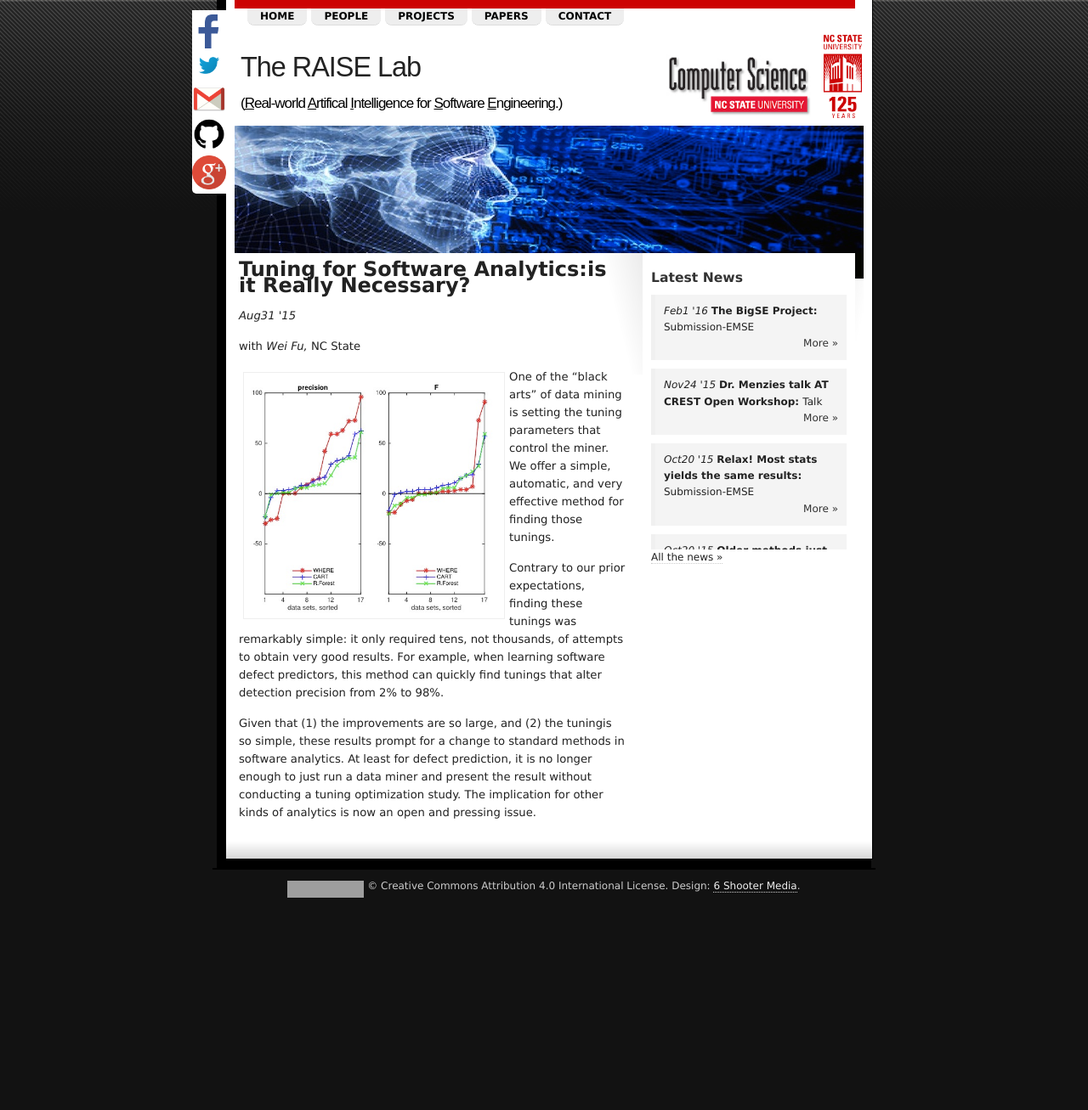
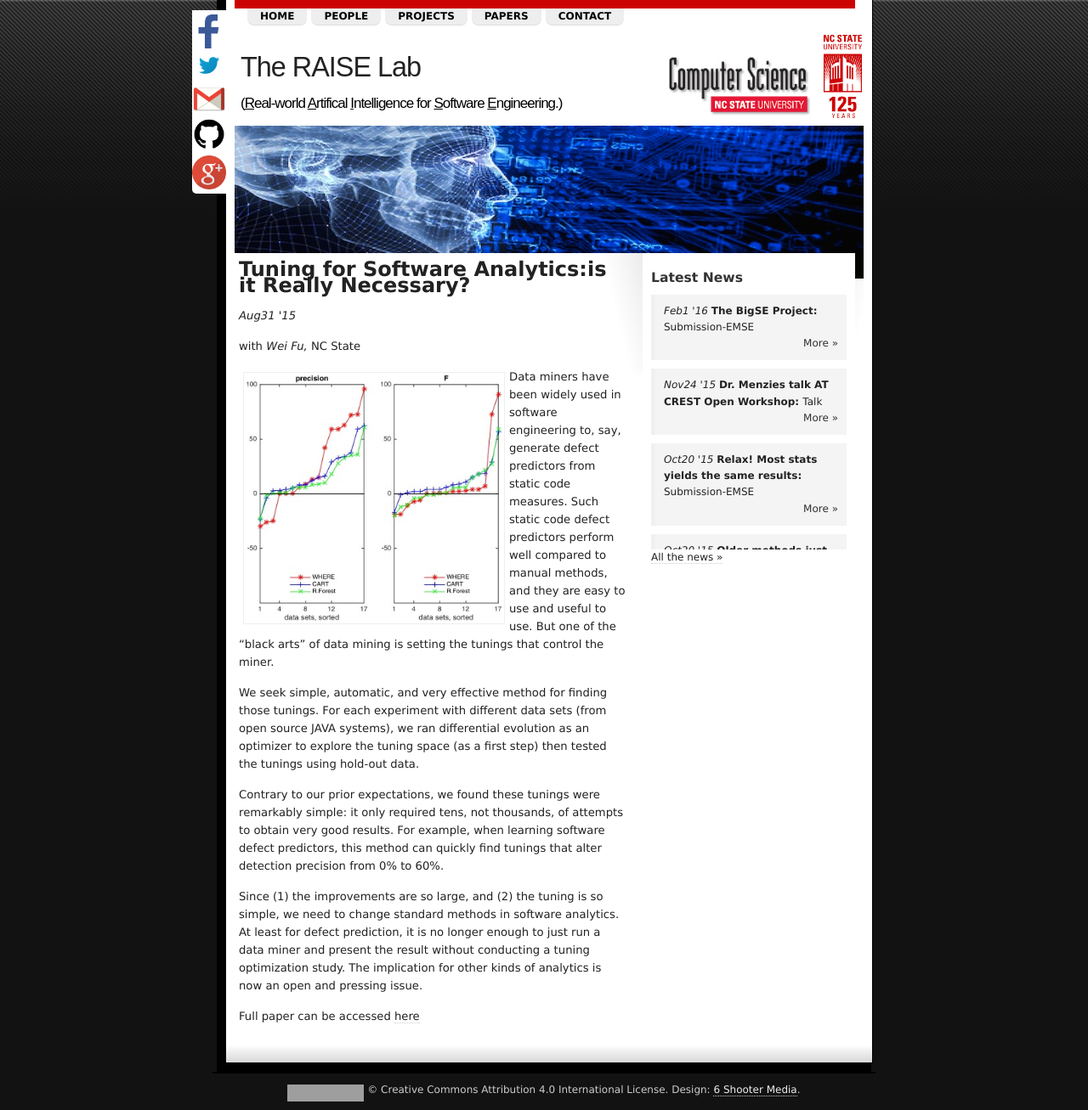
Before and after one commit to ai-se/ai-se.github.io, a Jekyll site: the page built from projects/_posts/2015-08-31-Tuning.md, in a window 1280 px wide. Shown: the whole page at 85% size. Built offline with Jekyll 4.4.1, drawn with Linux system fonts in a browser that asks for light colours; Markdown is read by kramdown in place of the engine named in the settings; comment, search, counter and statistics services are not loaded; before the commit the page ends 1067 px from its top, so only the background shows below that; grey boxes are pictures that could not be loaded.

Commit message:
tune learner

```diff
--- a/projects/_posts/2015-08-31-Tuning.md
+++ b/projects/_posts/2015-08-31-Tuning.md
@@ -10,22 +10,12 @@ with _Wei Fu,_ NC State
 <img align=left width=300
  src="{{site.url}}/img/tunelearner.png">
 
-One of the “black arts” of data mining is setting
-the tuning parameters that control the miner.
-We offer a simple, automatic, and very effective
- method for finding those tunings.
+Data miners have been widely used in software engineering to, say, generate defect predictors from static code measures. Such static code defect predictors perform well compared to manual methods, and they are easy to use and useful to use. But one of the “black arts” of data mining is setting the tunings that control the miner.
 
-Contrary to our prior expectations, finding these
-tunings was remarkably simple: it only required tens,
-not thousands, of attempts to obtain very good results.
-For example, when learning software defect predictors,
-this method can quickly find tunings that alter detection
-precision from 2% to 98%.
+We seek simple, automatic, and very effective method for finding those tunings. For each experiment with different data sets (from open source JAVA systems), we ran differential evolution as an optimizer to explore the tuning space (as a first step) then tested the tunings using hold-out data.
 
-Given that (1) the improvements are so large, and
-(2) the tuningis so simple, these results prompt
-for a change to standard methods in software analytics.
-At least for defect prediction, it is no longer enough to
-just run a data miner and present the result without
-conducting a tuning optimization study. The implication
-for other kinds of analytics is now an open and pressing issue.
+Contrary to our prior expectations, we found these tunings were remarkably simple: it only required tens, not thousands, of attempts to obtain very good results. For example, when learning software defect predictors, this method can quickly find tunings that alter detection precision from 0% to 60%.
+
+Since (1) the improvements are so large, and (2) the tuning is so simple, we need to change standard methods in software analytics. At least for defect prediction, it is no longer enough to just run a data miner and present the result without conducting a tuning optimization study. The implication for other kinds of analytics is now an open and pressing issue.
+
+Full paper can be accessed [here](http://www.sciencedirect.com/science/article/pii/S0950584916300738)
```
Also changed, not shown: img/tunelearner.png.
